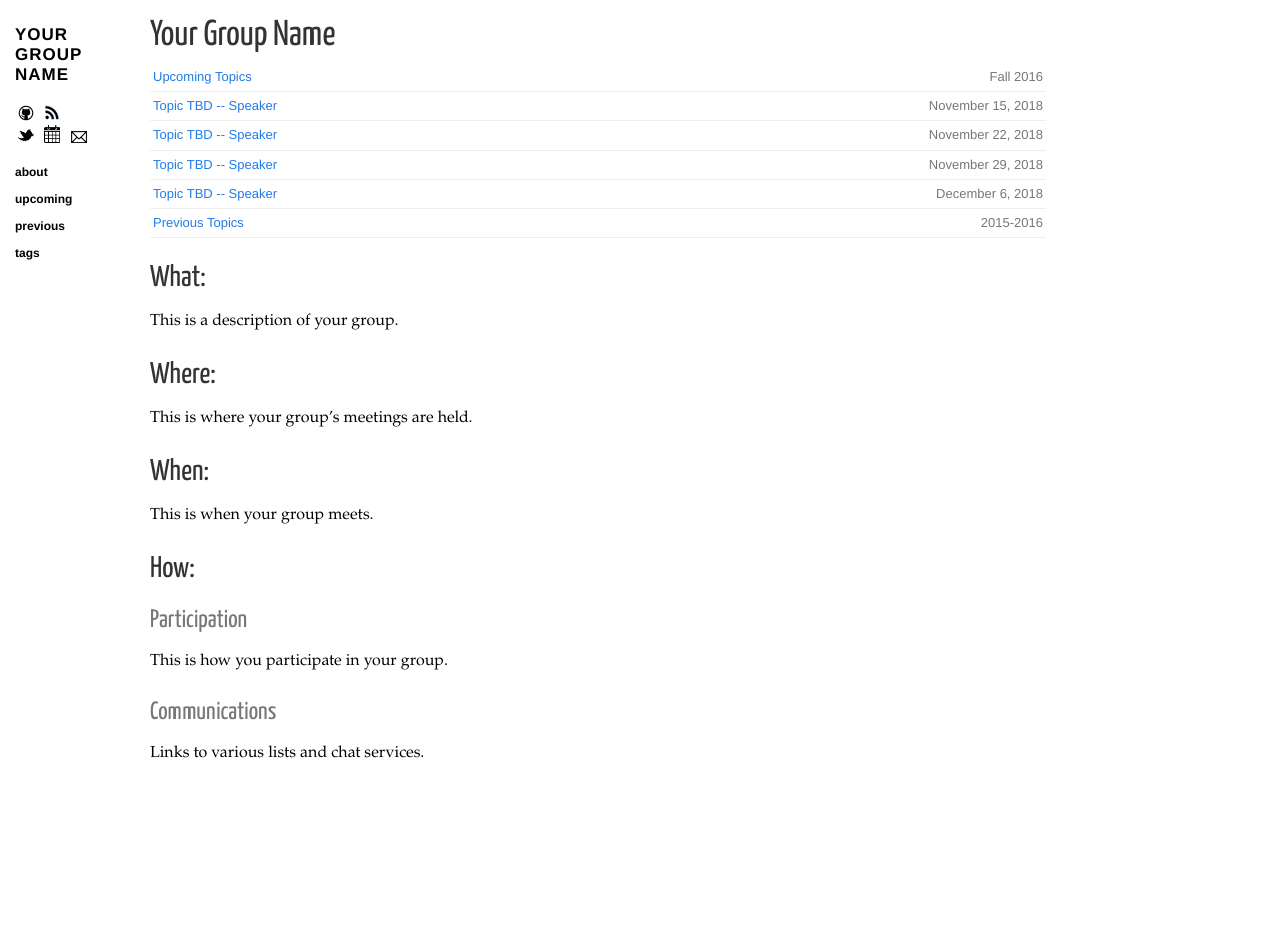
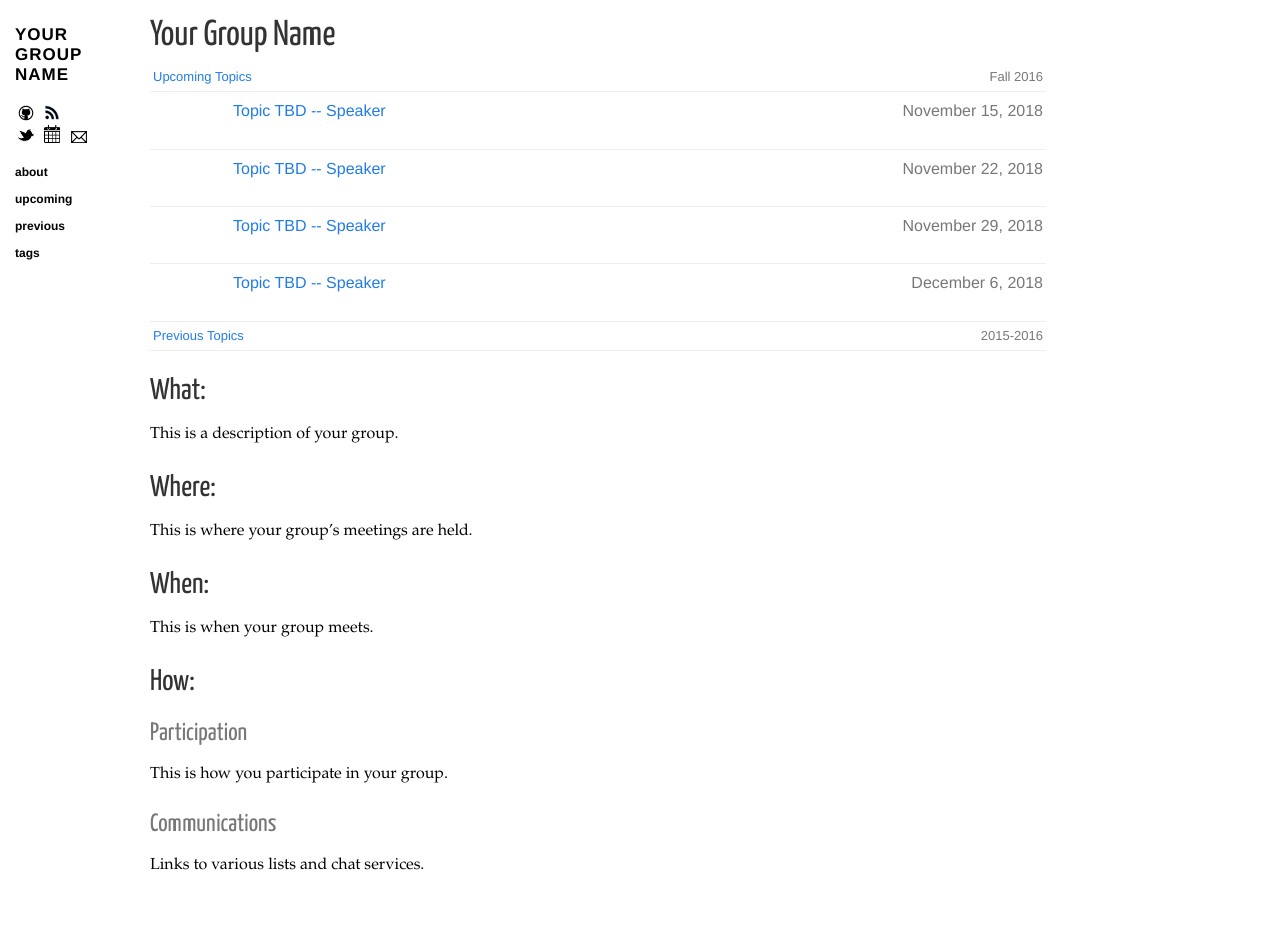
Before and after one commit to academicpages/group-meeting, a Jekyll site: the page built from index.md, in a window 1280 px wide. Built offline with Jekyll 4.4.1, drawn with Linux system fonts in a browser that asks for light colours; nearby versions of some CDN libraries; before the commit the page ends 900 px from its top, so only the background shows below that.

Commit message:
space upcoming posts

```diff
--- a/index.md
+++ b/index.md
@@ -15,7 +15,9 @@ title: "About"
   {% assign upcoming = (site.posts | where: "category" , "upcoming") %}
   {% for post in upcoming reversed %}
   <li>
+  <p style="text-indent: 5em;">
   <span>{{ post.date | date: "%B %e, %Y" }}</span> <a href="{{ site.url }}{{ post.url }}">{{ post.title }}</a>
+  </p>
   </li>
   {% endfor %}
 <li>
```
